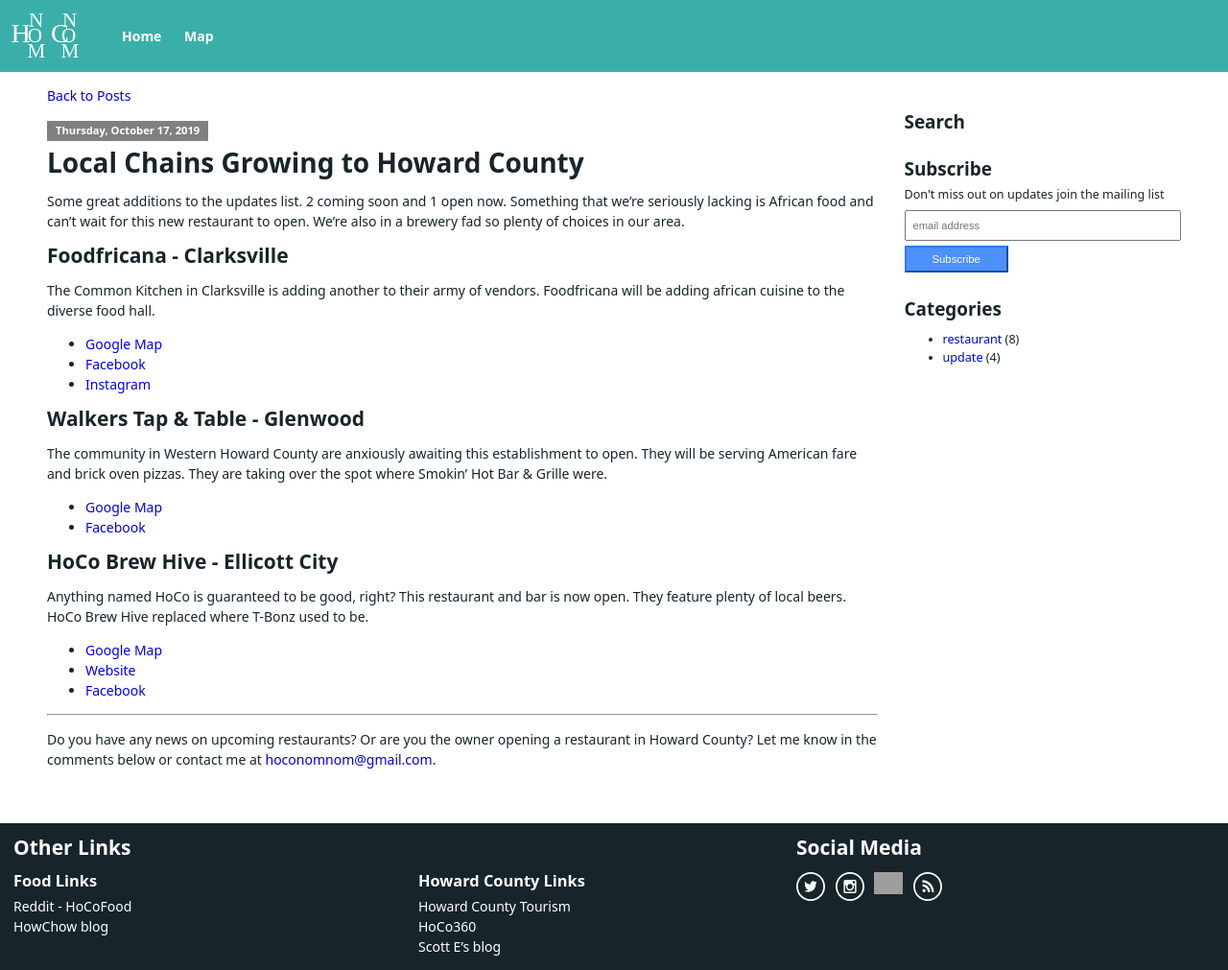
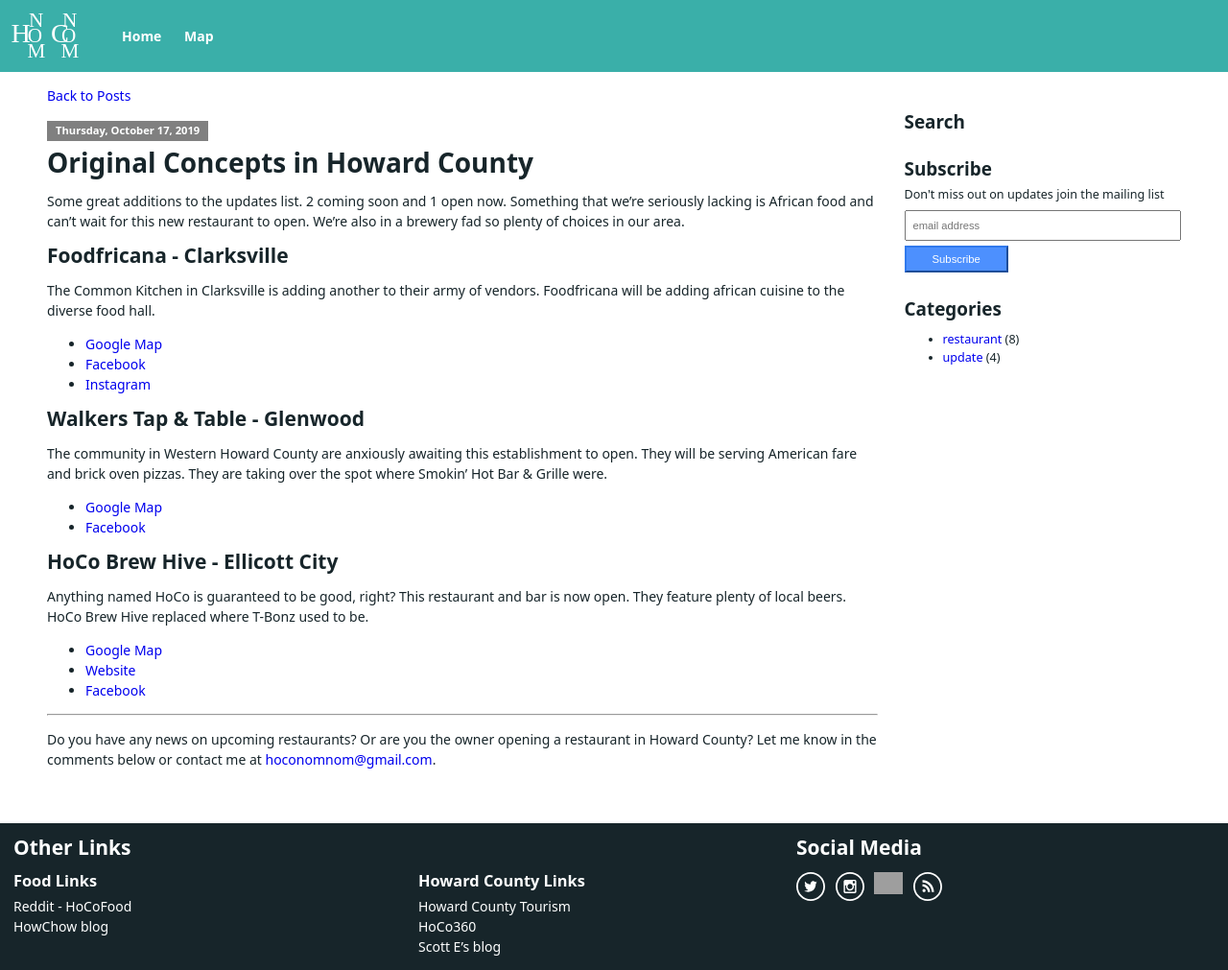
Before and after one commit to hoconomnom/hoconomnom, a Jekyll site: the page built from _posts/2019-10-17-updates.md, in a window 1280 px wide. Shown: the whole page at 96% size. Built offline with Jekyll 4.4.1, drawn with Linux system fonts in a browser that asks for light colours; comment, search, counter and statistics services are not loaded; grey boxes are pictures that could not be loaded.

Commit message:
Change Title

```diff
--- a/_posts/2019-10-17-updates.md
+++ b/_posts/2019-10-17-updates.md
@@ -1,6 +1,6 @@
 ---
 comments: true
-title: Local Chains Growing to Howard County
+title: Original Concepts in Howard County
 categories: [update]
 tags: []
 og_image: https://lh3.googleusercontent.com/0rmokVf0sqItEFJ_-gD0L4wYZBYioPO8jzC_zco0jB5L0iSAPkmQZxLNSZkxahEOjH3cqZWgfv0XRt61uSEnUI7mILnwF6vw88pRkRiTPbZxHlO7jJCbnVzJbqF3LN0WIel2KuMGKQ=w400
```
